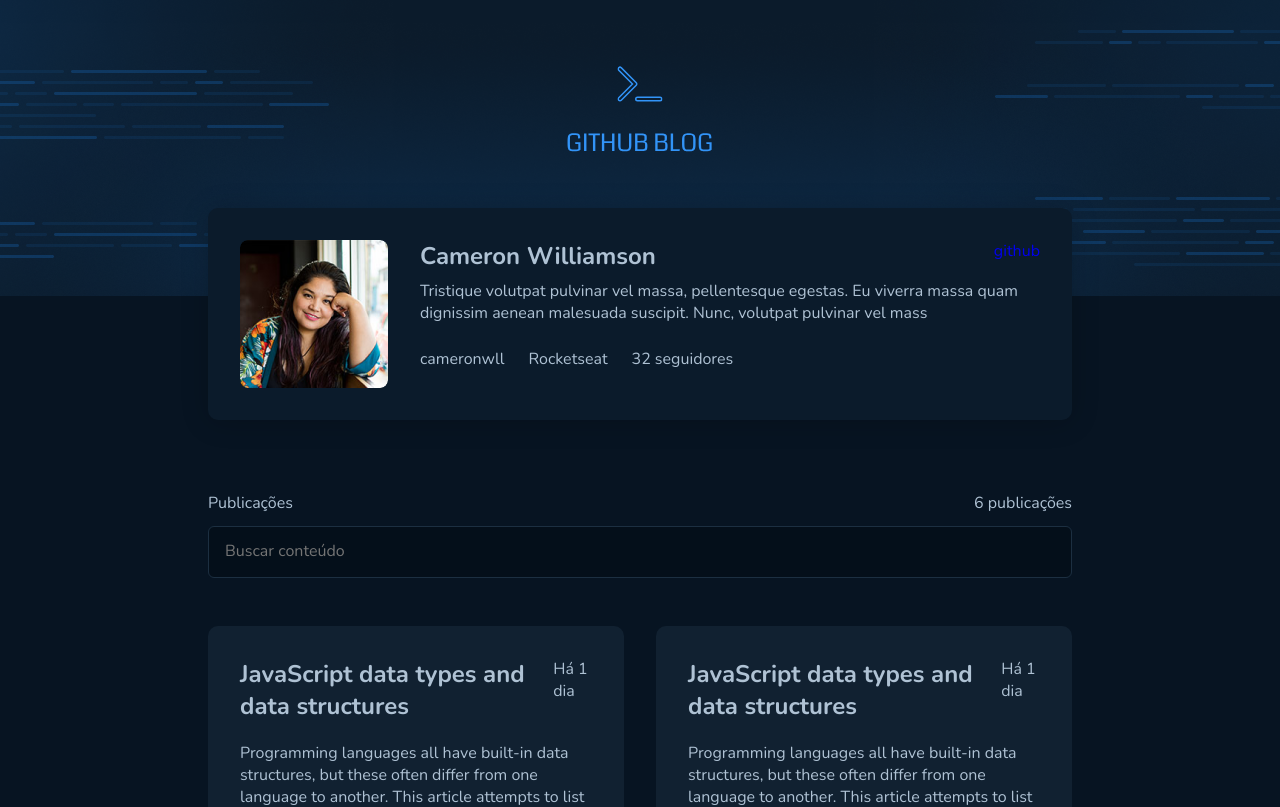
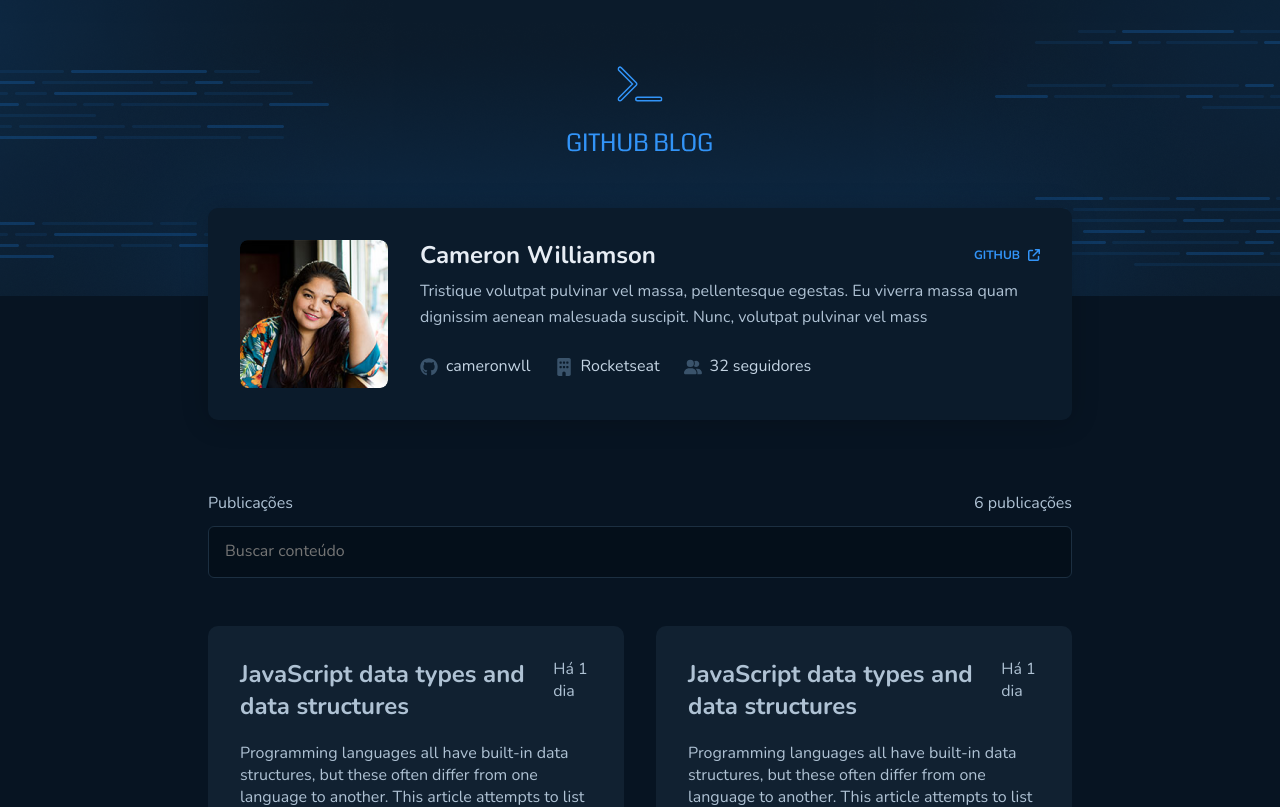
Before and after one commit to franciniltonsoaresmenzes/github-blog, a React (Vite) app: page / in a window 1280 px wide. Shown: the top 807 px of the page. Built offline with nearby package versions, Linux system fonts and the light colour scheme.

Commit message:
componente CardProfile

```diff
--- a/package.json
+++ b/package.json
@@ -11,6 +11,9 @@
     "eslint:fix": "eslint src --ext .ts,.tsx --fix"
   },
   "dependencies": {
+    "@fortawesome/free-brands-svg-icons": "^6.2.1",
+    "@fortawesome/free-solid-svg-icons": "^6.2.1",
+    "@fortawesome/react-fontawesome": "^0.2.0",
     "react": "^18.2.0",
     "react-dom": "^18.2.0",
     "react-router-dom": "^6.8.0",
--- a/src/components/CardProfile/index.tsx
+++ b/src/components/CardProfile/index.tsx
@@ -1,4 +1,12 @@
 import avatarProfile from '../../asset/avatar.png'
+import { Links, Title, Paragraph } from '../Typography'
+import { FontAwesomeIcon } from '@fortawesome/react-fontawesome'
+import {
+  faArrowUpRightFromSquare,
+  faBuilding,
+  faUserGroup,
+} from '@fortawesome/free-solid-svg-icons'
+import { faGithub } from '@fortawesome/free-brands-svg-icons'
 import {
   AvartarProfile,
   CardProfileContainer,
@@ -12,19 +20,31 @@
       <AvartarProfile src={avatarProfile} alt="" />
       <div>
         <CardProfileHeader>
-          <h1>Cameron Williamson</h1>
-          <a href="#">github</a>
+          <Title>Cameron Williamson</Title>
+          <Links href="#">
+            github
+            <FontAwesomeIcon icon={faArrowUpRightFromSquare} />
+          </Links>
         </CardProfileHeader>
-        <p>
+        <Paragraph>
           Tristique volutpat pulvinar vel massa, pellentesque egestas. Eu
           viverra massa quam dignissim aenean malesuada suscipit. Nunc, volutpat
           pulvinar vel mass
-        </p>
+        </Paragraph>
         <footer>
           <CardProfileTags>
-            <span>cameronwll</span>
-            <span>Rocketseat</span>
-            <span>32 seguidores</span>
+            <Paragraph as="span" variantColor="subtitle">
+              <FontAwesomeIcon icon={faGithub} />
+              cameronwll
+            </Paragraph>
+            <Paragraph as="span" variantColor="subtitle">
+              <FontAwesomeIcon icon={faBuilding} />
+              Rocketseat
+            </Paragraph>
+            <Paragraph as="span" variantColor="subtitle">
+              <FontAwesomeIcon icon={faUserGroup} />
+              32 seguidores
+            </Paragraph>
           </CardProfileTags>
         </footer>
       </div>
--- a/src/components/CardProfile/styles.ts
+++ b/src/components/CardProfile/styles.ts
@@ -30,4 +30,16 @@
 
   display: flex;
   gap: 1.5rem;
+
+  span {
+    display: flex;
+    gap: 0.5rem;
+    align-items: center;
+
+    svg {
+      color: ${(props) => props.theme.colors.brand.label};
+      width: 18px;
+      height: 18px;
+    }
+  }
 `
--- /dev/null
+++ b/src/components/Typography.ts
@@ -0,0 +1,51 @@
+import styled from 'styled-components'
+
+export const Links = styled.a`
+  display: flex;
+  align-items: center;
+  gap: 0.5rem;
+
+  font-family: 'Nunito';
+  font-weight: 700;
+  font-size: 0.75rem;
+  line-height: 160%;
+
+  text-transform: uppercase;
+
+  color: ${(props) => props.theme.colors.brand.blue};
+  border-bottom: 1px solid transparent;
+
+  &:hover {
+    border-bottom: 2px solid ${(props) => props.theme.colors.brand.blue};
+  }
+`
+
+interface TitleProps {
+  variantColor?: 'title'
+  variantSize?: 'l'
+}
+
+export const Title = styled.h1<TitleProps>`
+  font-weight: 700;
+  font-size: ${({ theme, variantSize }) =>
+    theme.textSize.title[variantSize ?? 'l']};
+  line-height: 130%;
+
+  color: ${({ theme, variantColor }) =>
+    theme.colors.brand[variantColor ?? 'title']};
+`
+
+interface ParagraphProps {
+  variantColor?: 'text' | 'subtitle'
+  variantSize?: 'm'
+}
+
+export const Paragraph = styled.p<ParagraphProps>`
+  font-weight: 400;
+  font-size: ${({ theme, variantSize }) =>
+    theme.textSize.text[variantSize ?? 'm']};
+  line-height: 160%;
+
+  color: ${({ theme, variantColor }) =>
+    theme.colors.brand[variantColor ?? 'text']};
+`
```
Also changed, not shown: 1 other file (tests, documents, lock files or other folders).
